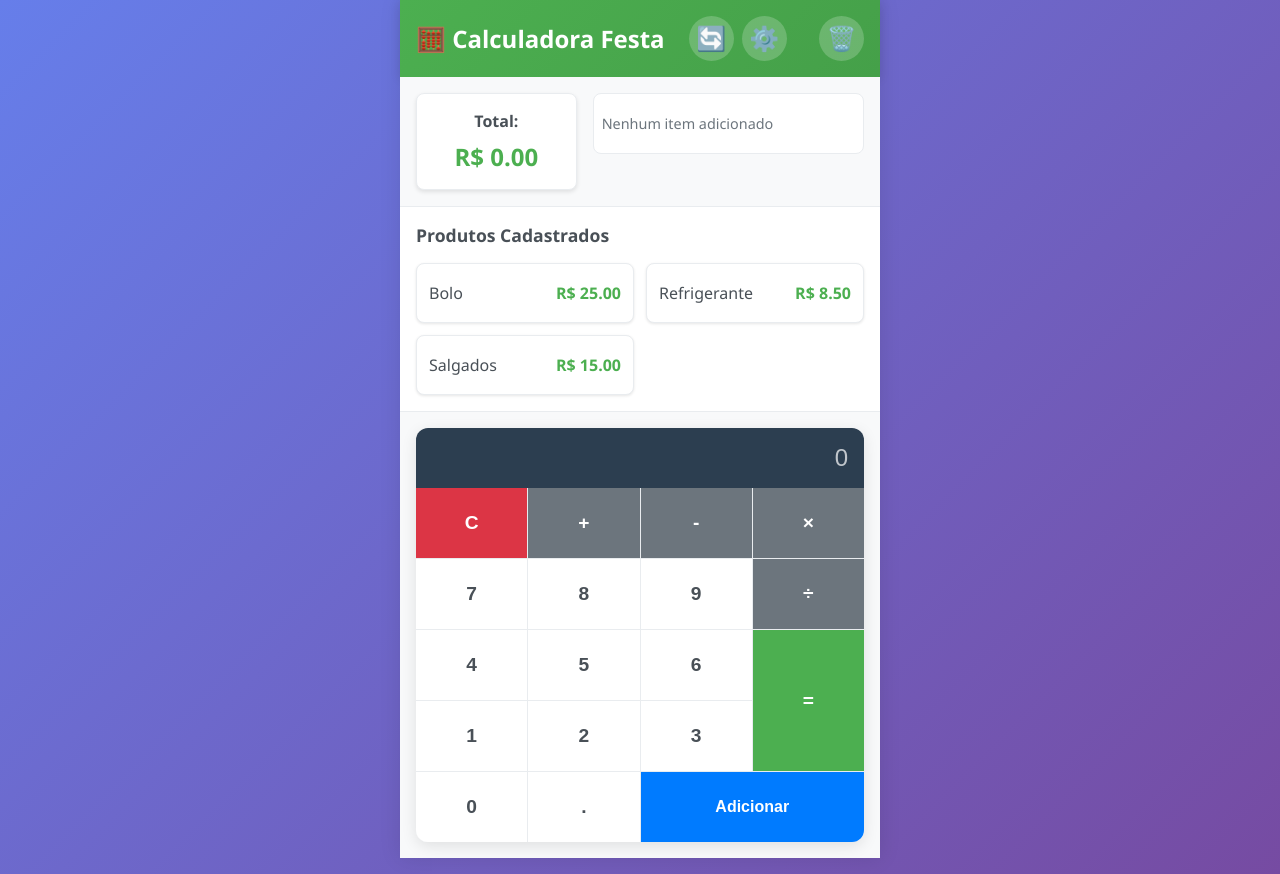
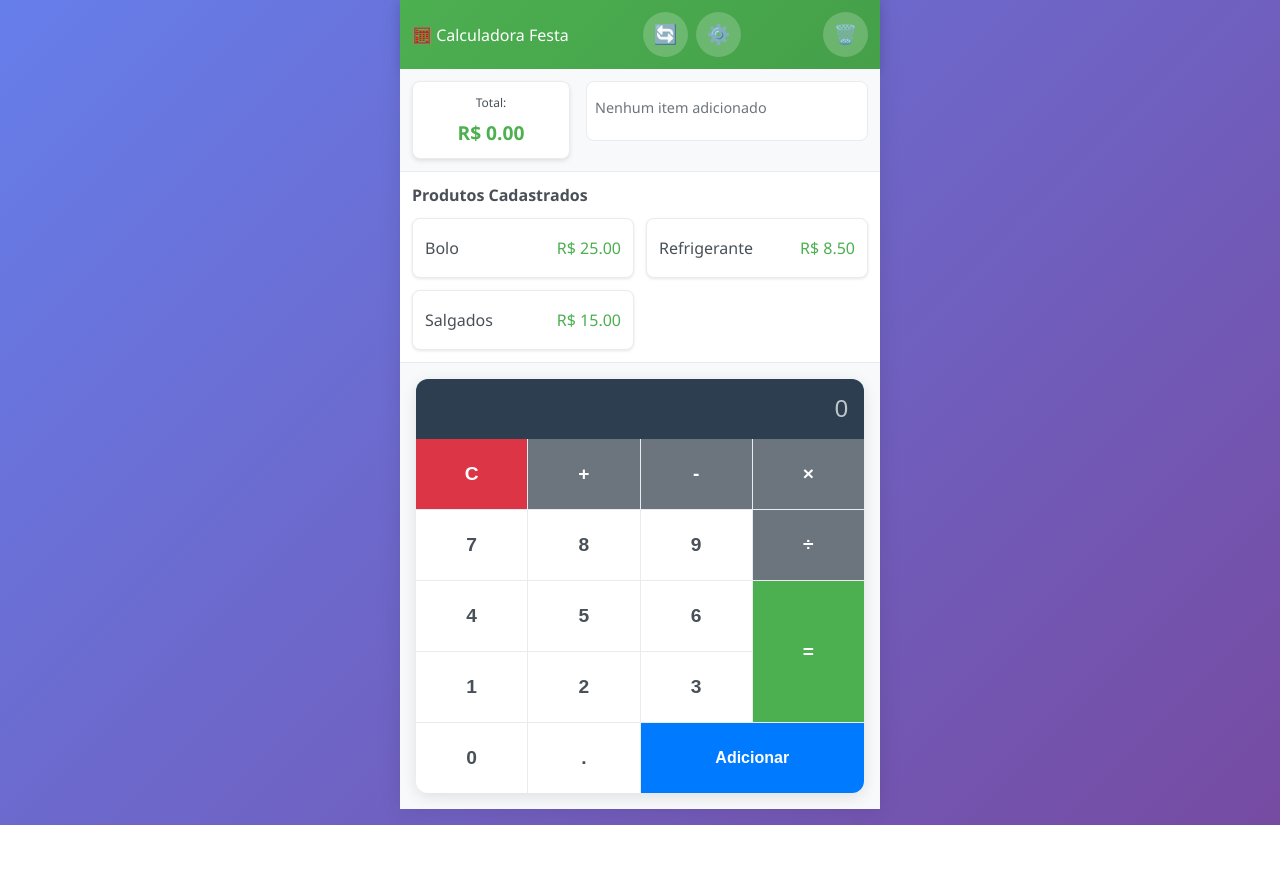
Before and after one commit to fsantana/calculadora-caixa-festa, a website: page public/index.html in a window 1280 px wide. After the commit the page ends 825 px from the top, so only its background shows below. Drawn offline with Linux system fonts and the light colour scheme.

Commit message:
Atualizar o styles.css

```diff
--- a/public/styles.css
+++ b/public/styles.css
@@ -24,7 +24,7 @@ body {
 .header {
     background: linear-gradient(135deg, #4CAF50 0%, #45a049 100%);
     color: white;
-    padding: 1rem;
+    padding: 0.75rem;
     display: flex;
     justify-content: space-between;
     align-items: center;
@@ -32,8 +32,8 @@ body {
 }
 
 .header h1 {
-    font-size: 1.5rem;
-    font-weight: 600;
+    font-size: 1rem;
+    font-weight: 500;
 }
 
 .header-buttons {
@@ -45,7 +45,7 @@ body {
     background: rgba(255,255,255,0.2);
     border: none;
     color: white;
-    font-size: 1.5rem;
+    font-size: 1.2rem;
     padding: 0.5rem;
     border-radius: 50%;
     cursor: pointer;
@@ -65,7 +65,7 @@ body {
 /* Display da calculadora */
 .calculator-display {
     background: #f8f9fa;
-    padding: 1rem;
+    padding: 0.75rem;
     border-bottom: 1px solid #e9ecef;
     display: flex;
     gap: 1rem;
@@ -78,7 +78,7 @@ body {
     justify-content: flex-start;
     align-items: center;
     min-width: 120px;
-    padding: 1rem;
+    padding: 0.75rem;
     background: white;
     border-radius: 8px;
     border: 1px solid #e9ecef;
@@ -89,15 +89,15 @@ body {
 }
 
 .total-label {
-    font-size: 1rem;
-    font-weight: 600;
+    font-size: 0.75rem;
+    font-weight: 500;
     color: #495057;
     margin-bottom: 0.5rem;
 }
 
 .total-value {
-    font-size: 1.5rem;
-    font-weight: 700;
+    font-size: 1.2rem;
+    font-weight: 600;
     color: #4CAF50;
     text-align: center;
 }
@@ -117,17 +117,11 @@ body {
     display: flex;
     justify-content: space-between;
     align-items: center;
-    padding: 0.75rem 0;
+    padding: 0.5rem 0;
     border-bottom: 1px solid #f8f9fa;
     transition: background-color 0.2s ease;
 }
 
-.history-item:hover {
-    background-color: #f8f9fa;
-    border-radius: 4px;
-    padding-left: 0.5rem;
-    padding-right: 0.5rem;
-}
 
 .history-label {
     flex: 1;
@@ -173,25 +167,20 @@ body {
     height: 24px;
 }
 
-.remove-item-btn:hover {
-    background: rgba(220, 53, 69, 0.1);
-    transform: scale(1.1);
-}
-
 .history-item:last-child {
     border-bottom: none;
 }
 
 /* Seção de produtos */
 .products-section {
-    padding: 1rem;
+    padding: 0.75rem;
     border-bottom: 1px solid #e9ecef;
 }
 
 .products-section h3 {
-    margin-bottom: 1rem;
+    margin-bottom: 0.75rem;
     color: #495057;
-    font-size: 1.1rem;
+    font-size: 1rem;
 }
 
 .products-list {
@@ -214,19 +203,14 @@ body {
     min-height: 60px;
 }
 
-.product-item:hover {
-    transform: translateY(-2px);
-    box-shadow: 0 4px 8px rgba(0,0,0,0.15);
-    border-color: #4CAF50;
-}
 
 .product-name {
-    font-weight: 500;
+    font-weight: 400;
     color: #495057;
 }
 
 .product-price {
-    font-weight: 600;
+    font-weight: 500;
     color: #4CAF50;
 }
 
```
